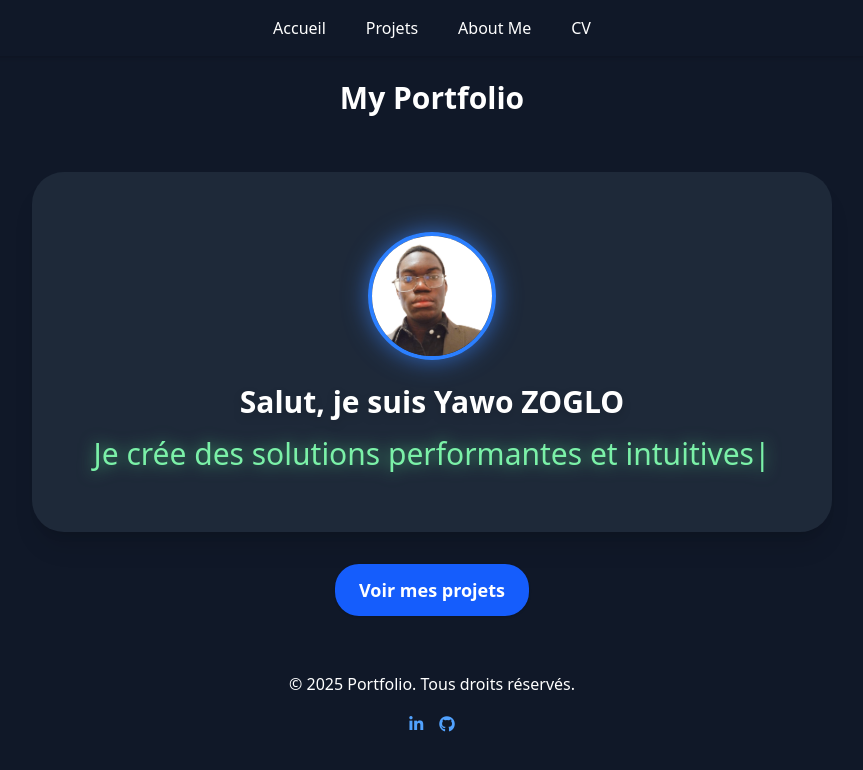
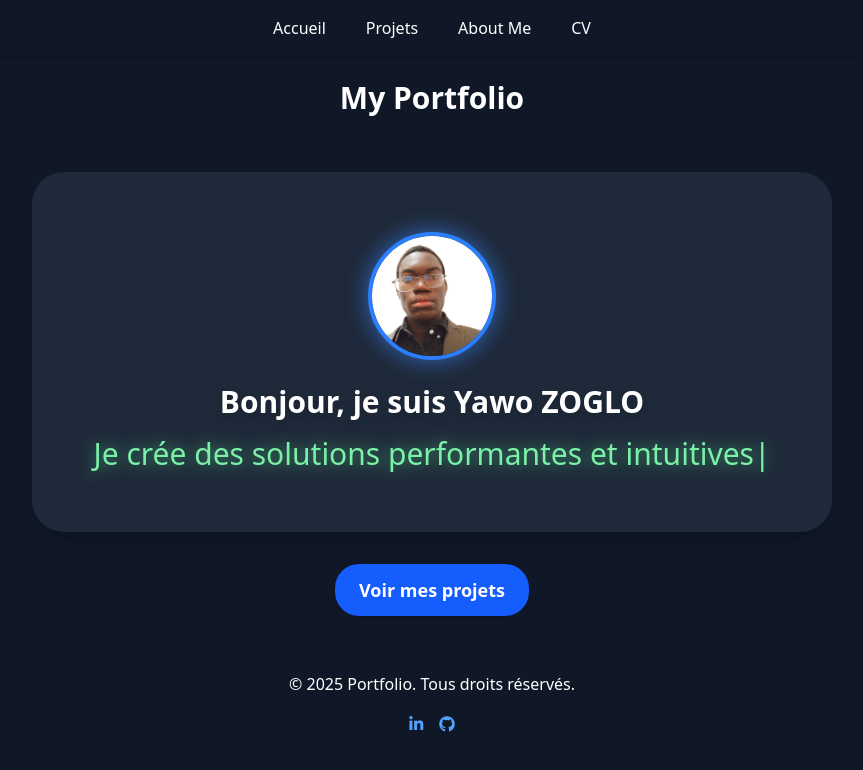
Before and after one commit to HexaNexus28/Portfolio, a React (Vite) app: page / in a window 1280 px wide. Shown: the top 770 px of the page, without its empty margins (208-1071 px from the left). Built offline with nearby package versions, Linux system fonts and the light colour scheme.

Commit message:
a=change hero

```diff
--- a/src/components/Hero.jsx
+++ b/src/components/Hero.jsx
@@ -13,7 +13,7 @@ function Hero() {
       </div>
 
       <h1 className="text-3xl font-bold mb-4 drop-shadow-lg">
-        Salut, je suis {user.firstname} {user.lastname}
+        Bonjour, je suis {user.firstname} {user.lastname}
       </h1>
       <TypeAnimation
         sequence={[
```
